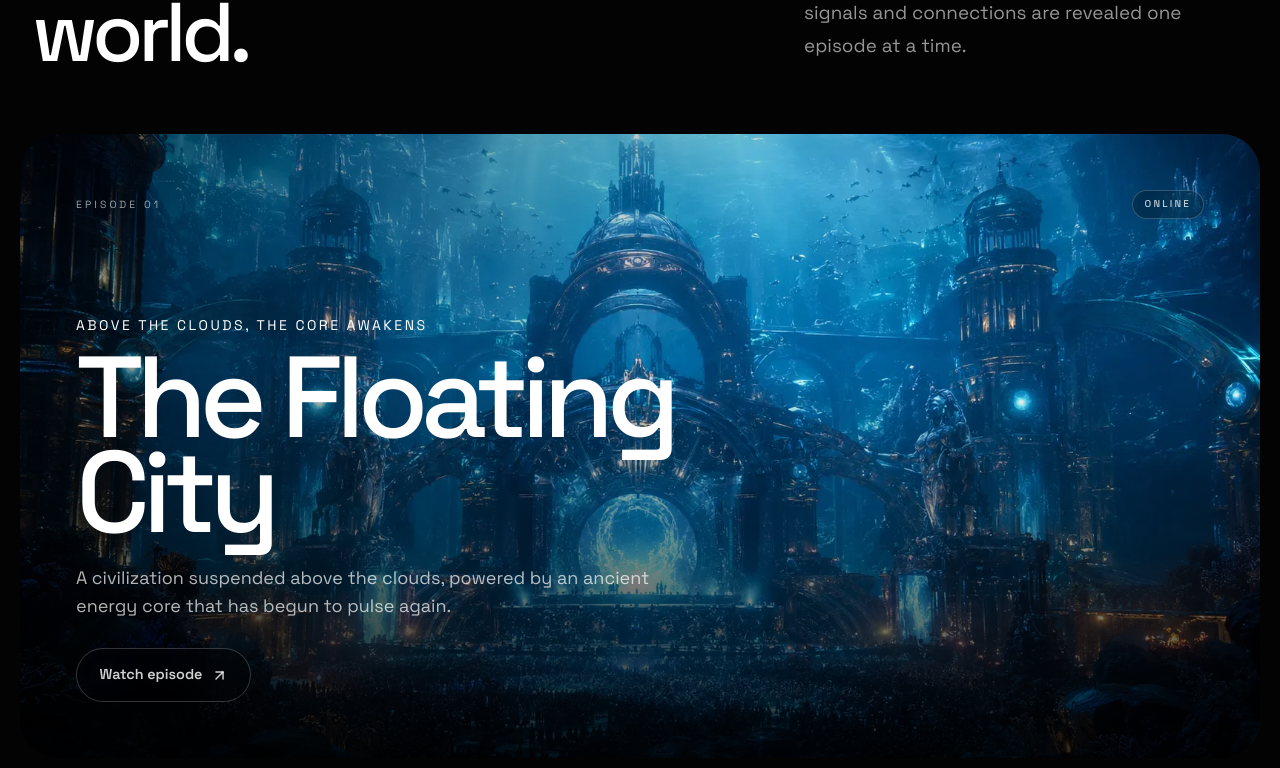
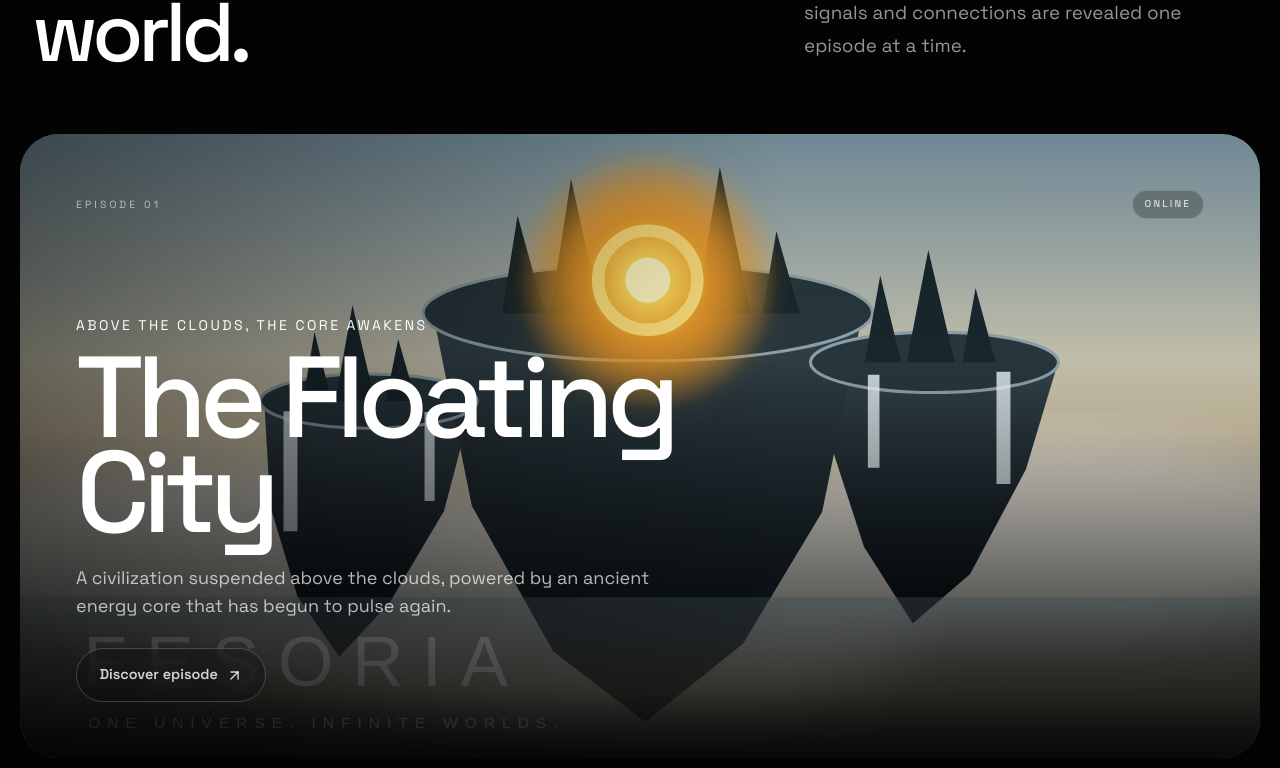
Before and after one commit to fesoriaxyz/fesoria-site, a Next.js app: page / in a window 1280 px wide. Shown: the part 1116-1884 px from the top of the page. Built offline with nearby package versions, Linux system fonts and the light colour scheme.

Commit message:
Use Floating City artwork for Episode 01 card

```diff
--- a/components/WorldCard.tsx
+++ b/components/WorldCard.tsx
@@ -22,12 +22,14 @@ export default function WorldCard({
   status,
   index,
 }: WorldCardProps) {
+  const artwork = index === 0 ? "/worlds/floating-city.svg" : image;
+
   return (
     <article className="world-panel group relative min-h-[78svh] overflow-hidden bg-[#0b0b0d]">
       <div
         className="world-image absolute inset-0 bg-cover bg-center transition duration-[1.4s] group-hover:scale-[1.025]"
         style={{
-          backgroundImage: `url(${image})`,
+          backgroundImage: `url(${artwork})`,
           backgroundPosition: imagePosition,
         }}
       />
@@ -53,7 +55,7 @@ export default function WorldCard({
           </p>
           {href && (
             <Link href={href} className="button-ghost mt-7 inline-flex items-center gap-2">
-              Watch episode <ArrowUpRight size={17} />
+              Discover episode <ArrowUpRight size={17} />
             </Link>
           )}
         </div>
```
